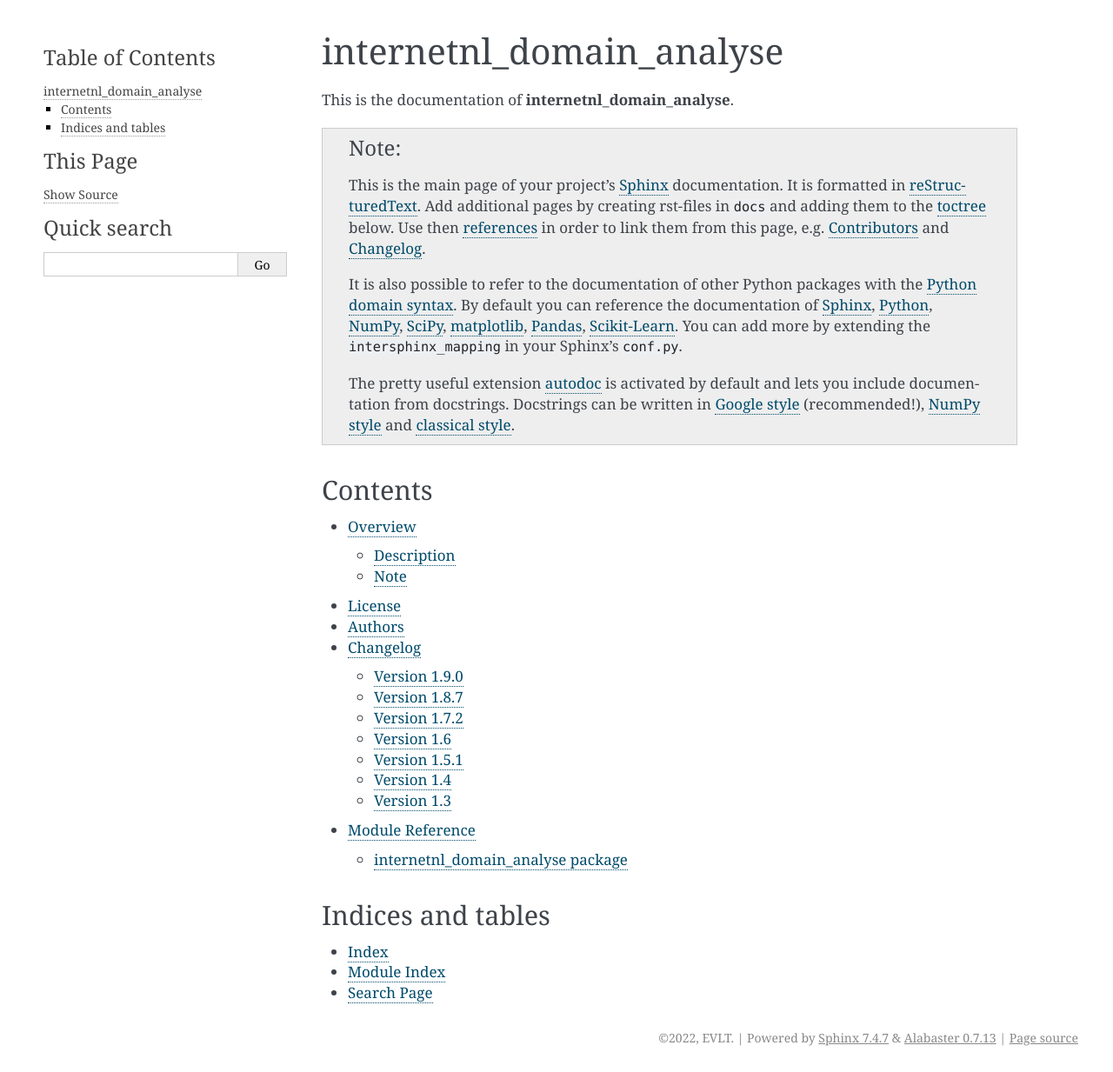
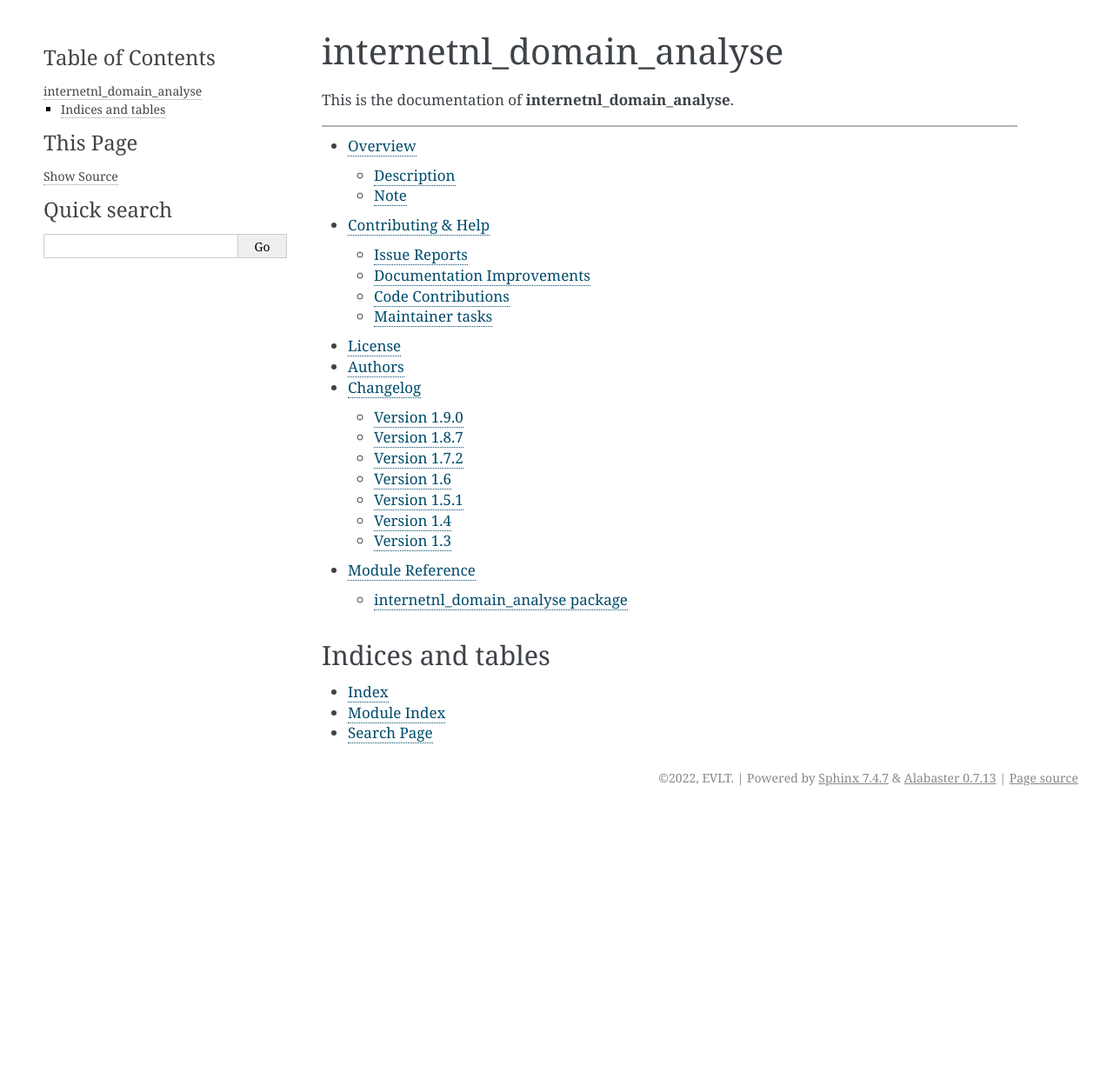
Before and after one commit to eliscamastenbroek/internetnl_domain_analyse, a Sphinx documentation site: the page built from docs/index.rst, in a window 1280 px wide. Shown: the whole page at 87% size. Built offline with Sphinx 7.4.7, drawn with Linux system fonts in a browser that asks for light colours; after the commit the page ends 934 px from its top, so only the background shows below that.

```diff
--- a/docs/index.rst
+++ b/docs/index.rst
@@ -4,32 +4,13 @@ internetnl_domain_analyse
 
 This is the documentation of **internetnl_domain_analyse**.
 
-.. note::
-
-    This is the main page of your project's `Sphinx`_ documentation.
-    It is formatted in `reStructuredText`_. Add additional pages
-    by creating rst-files in ``docs`` and adding them to the `toctree`_ below.
-    Use then `references`_ in order to link them from this page, e.g.
-    :ref:`authors` and :ref:`changes`.
-
-    It is also possible to refer to the documentation of other Python packages
-    with the `Python domain syntax`_. By default you can reference the
-    documentation of `Sphinx`_, `Python`_, `NumPy`_, `SciPy`_, `matplotlib`_,
-    `Pandas`_, `Scikit-Learn`_. You can add more by extending the
-    ``intersphinx_mapping`` in your Sphinx's ``conf.py``.
-
-    The pretty useful extension `autodoc`_ is activated by default and lets
-    you include documentation from docstrings. Docstrings can be written in
-    `Google style`_ (recommended!), `NumPy style`_ and `classical style`_.
-
-
-Contents
 ========
 
 .. toctree::
    :maxdepth: 2
 
    Overview <readme>
+   Contributing & Help <contributing>
    License <license>
    Authors <authors>
    Changelog <changelog>
```
Also changed, not shown: CONTRIBUTING.rst (+3 -49 lines).
